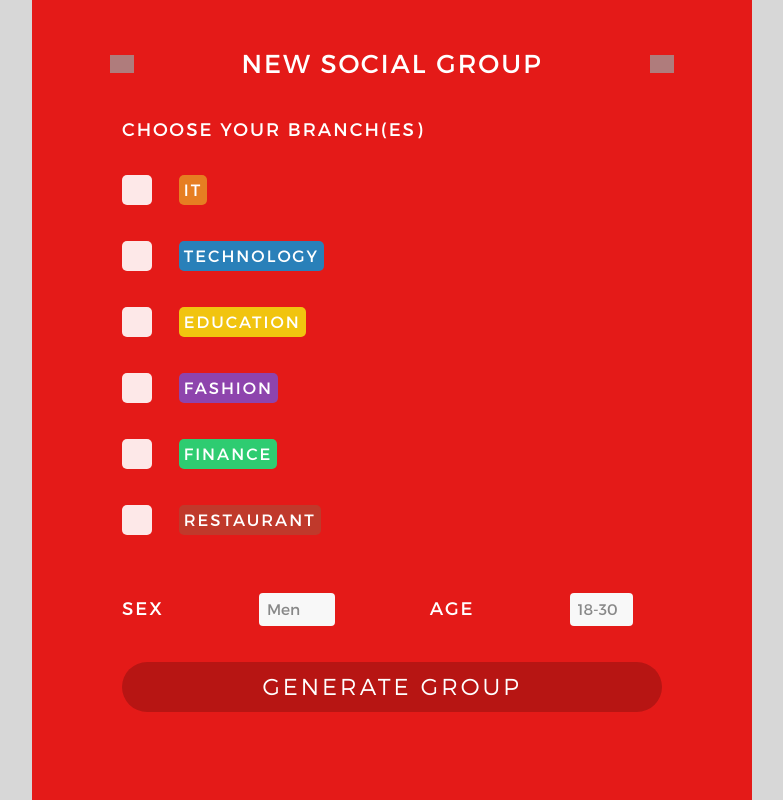
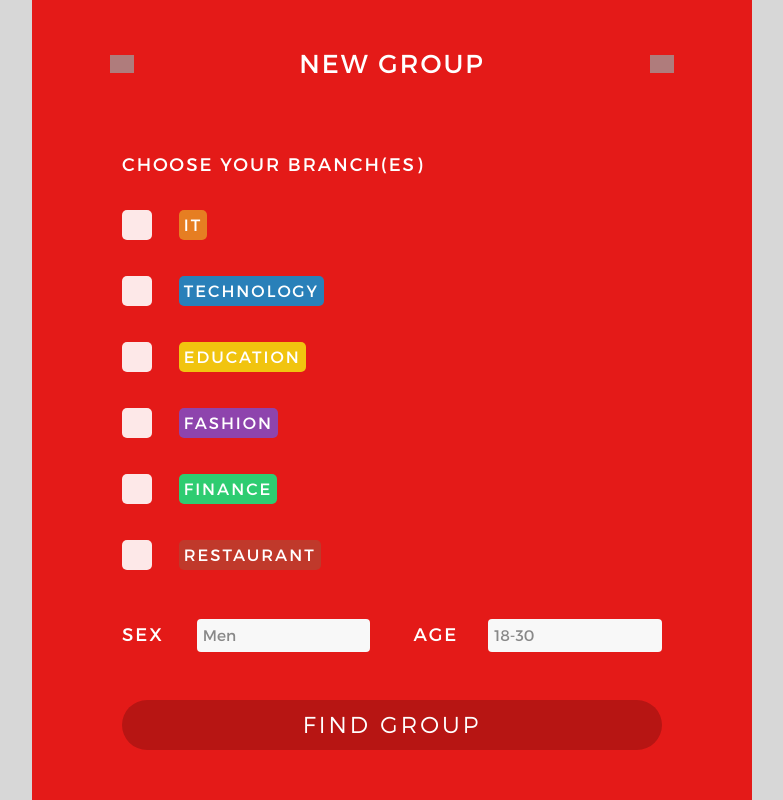
Before and after one commit to UPLYNXED/UDIT, a PHP site: page /splashsocial.php in a window 1280 px wide. Shown: the whole page, without its empty margins (248-1031 px from the left). Run offline with PHP 8.4, Linux system fonts and the light colour scheme; some libraries are stand-ins or nearby versions; grey boxes are pictures that could not be loaded.

Commit message:
Demo Login/Error, Splashsocial fix

```diff
--- a/assets/style.css
+++ b/assets/style.css
@@ -210,6 +210,22 @@ table {
 		z-index: 99;
 	}
 
+	@media (min-width: 480px)
+	{
+		body {
+			position: relative;
+			font-size: 120%;
+		}
+	}
+
+	@media (max-height: 520px)
+	{
+		body {
+			font-size: 95%;
+		}
+	}
+
+
 	/* 	--- BRANCH COLOURS --- */
 
 	.branchBody {
@@ -252,23 +268,6 @@ table {
 		background: #8e44ad;
 	}
 
-
-	@media (min-width: 480px)
-	{
-		body {
-			position: relative;
-			font-size: 120%;
-		}
-	}
-
-	@media (max-height: 520px)
-	{
-		body {
-			font-size: 95%;
-		}
-	}
-
-
 	/* --- SCREEN OVERRIDES --- */
 
 		/* -- LOGIN SCREEN -- */
@@ -293,6 +292,46 @@ table {
 			letter-spacing: 2px;
 		}
 
+		.errorMsg {
+			position: fixed;
+			bottom: 0;
+			width: 100%;
+			max-width: 720px;
+			height: 12vh;
+			padding: 5% 0;
+			z-index: 110;
+			color: rgb(255, 255, 255);
+			background-color: rgba(36, 36, 36, 0.9);
+			border-top: 5px solid white;
+			text-transform: uppercase;
+			font-family: "montserratlight";
+			line-height: 6vh;
+			text-align: center;
+			opacity: 1;
+			-webkit-animation: fadeOut ease-in 1;
+			-moz-animation: fadeOut ease-in 1;
+			animation: fadeOut ease-in 1;
+			-webkit-animation-fill-mode: forwards;
+			-moz-animation-fill-mode: forwards;
+			animation-fill-mode: forwards;
+			-webkit-animation-duration: 10s;
+			-moz-animation-duration: 10s;
+			animation-duration: 10s;
+		}
+
+		.errorMsg b {
+			font-family: "montserratregular";
+			font-size: 1.25em;
+		}
+
+		@keyframes fadeOut
+		{
+			0% { opacity 0; }
+			5% { opacity: 1; }
+			75% { opacity: 1; }
+			100% { opacity: 0.0; visibility: hidden }
+		}
+
 		form input[type="text"], input[type="password"] {
 			font-family: 'montserratregular';
 			width: 70%;
@@ -305,9 +344,11 @@ table {
 			background-color: white;
 		}
 
-		input {
-			outline: none;
-			-webkit-appearance: none;
+		input, select {
+			outline:none;
+			-webkit-appearance:none;
+			-moz-appearance:none;
+			appearance:none;
 		}
 
 		input[type="checkbox"]
@@ -369,7 +410,7 @@ table {
 			cursor: pointer;
 		}
 
-		form input[type="submit"] {
+		input[type="submit"] {
 			font-family: 'montserratlight';
 			width: 75%;
 			margin: 4.5vh 12.5% 0% 12.5%;
@@ -934,6 +975,8 @@ table {
 		}
 
 		.splashForm b {
+			display: block;
+			width: 75%;
 			margin: 4.5vh 12.5% 0 12.5%;
 			color: white;
 			text-transform: uppercase;
@@ -941,22 +984,49 @@ table {
 			font-size: 0.95em;
 		}
 
-		.splashForm select {
-			font-size: 0.8em;
-			font-weight: 400;
-			font-family: 'montserratregular';
-			padding:8px;
+		.splashForm .selectLists {
+			width: 75%;
+			margin: 4.5vh 12.5% 0 12.5%;
+		}
+
+		.splashForm .selectList {
+			display: inline-block;
+			width: 46%;
+			padding-right: 4%;
+		}
+
+		.splashForm .selectList:last-of-type {
+			display: inline-block;
+			width: 46%;
+			padding: 0 0 0 4%;
+		}
+
+		.splashForm .selectLists label {
+			display: inline-block;
+			width: 30%;
+			min-width: 35px;
+			margin: 2.5vh 0%;
+			vertical-align: middle;
+			color: white;
+			/* text-transform: uppercase; */
+			letter-spacing: 2px;
+			font-size: 0.95em;
+		}
+
+		.splashForm .selectLists select {
+			display: inline-block;
+			min-width: 70%;
+			padding: 8px 2.5%;
 			margin: 0;
+			vertical-align: middle;
+			border:none;
 			-webkit-border-radius:4px;
 			-moz-border-radius:4px;
 			border-radius:4px;
 			background: #f8f8f8;
+			font-size: 0.8em;
+			font-weight: 400;
+			font-family: 'montserratregular';
 			color:#888;
-			border:none;
-			outline:none;
-			display: inline-block;
-			-webkit-appearance:none;
-			-moz-appearance:none;
-			appearance:none;
 			cursor:pointer;
 		}
--- a/includes/head.php
+++ b/includes/head.php
@@ -15,7 +15,7 @@
 
     /* REPLACE THIS ONCE WE HAVE ACCOUNTS WORKING */
     $_SESSION['name'] = "Anna";
-    $_SESSION['lastname'] = "Ahsltröm";
+    $_SESSION['lastname'] = "Ahlström";
     $_SESSION['field'] = "Fashion";
     $_SESSION['employer'] = "V&D";
 ?>
--- a/profile.php
+++ b/profile.php
@@ -10,7 +10,7 @@
 						include 'includes/nav.php';
 					?>
 					<div class="profileInfo">
-						<h3 class="profileName">Anna <span class="profileNameLast">Ahsltröm</span></h3>
+						<h3 class="profileName">Anna <span class="profileNameLast">Ahlström</span></h3>
 						<!--<h5>August 27, 2015</h5>-->
 						<div class="profileNationality flagSwedish">
 							from Sweden
@@ -18,7 +18,7 @@
 					</div>
 				</header>
 				<div class="profileFollow">
-					Follow
+					Settings
 				</div>
 				<div class="profileDetails">
 					<div class="profileDetailsBox">
--- a/splashsocial.php
+++ b/splashsocial.php
@@ -6,7 +6,7 @@
 			<div class="splashSocialScreen">
 			<section class="splashForm">
 				<?php
-					$pageTitle = 'New Social Group';
+					$pageTitle = 'New Group';
 					$menuVisible = true;
 					include 'includes/nav.php';
 				?>
@@ -42,21 +42,28 @@
 						<div class="checkbox"></div>
 						<span class="branchBody branchRestaurant">Restaurant</span>
 					</label>
-				<br /><br /><br />
-				<b>Sex</b>
-					<select>
+					<div class="selectLists">
+						<div class="selectList">
+							<label for="selectSex">
+								Sex
+							</label><select id="selectSex" name="sex">
 								  <option value="men">Men</option>
 								  <option value="women">Women</option>
 								  <option value="mixed">Mixed</option>
+								  <option value="mixed">Yes pls</option>
 							</select>
-				<b>Age</b>
-					<select>
+						</div><div class="selectList">
+							<label for="selectAge">
+								Age
+							</label><select id="selectAge" name="age">
 								  <option value="men">18-30</option>
 								  <option value="women">30-45</option>
 								  <option value="mixed">45+</option>
 								  <option value="mixed">Mixed</option>
 							</select>
-					<input type="submit" name="btnAction" value="Generate Group">
+						</div>
+					</div>
+					<input type="submit" name="btnAction" value="Find Group">
 				</form>
 				</section>
 			</div>
```
Also changed, not shown: index.php (+21 -3 lines). Lines whose indentation alone changed are shown as unchanged.
